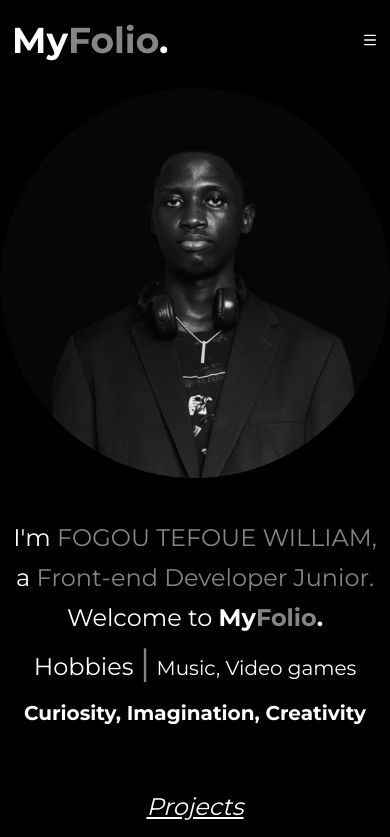
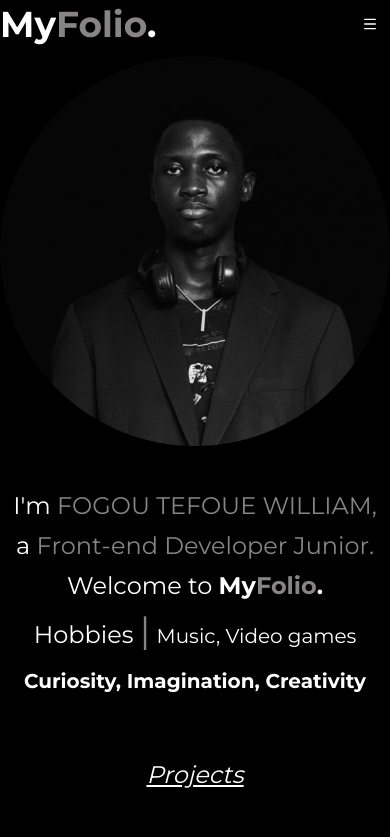
Before and after one commit to WillR3n/Willfolio, a React (Vite) app: page / in a window 390 px wide. Shown: the top 837 px of the page. Built offline with nearby package versions, Linux system fonts and the light colour scheme.

Commit message:
Fix: modif path image

```diff
--- a/src/components/ui/Header.tsx
+++ b/src/components/ui/Header.tsx
@@ -13,14 +13,14 @@ export default function Header() {
   }, []);
 
   return (
-    <header className="fixed top-0 left-0 flex w-full h-auto items-center relative justify-between lg:my-5 py-5 w-full h-auto text-white z-50">
+    <header className="fixed top-0 left-0 flex w-full h-auto items-center relative justify-between lg:my-5 py-1 w-full h-auto text-white z-50">
       {/*Logo*/}
       {isDesktop ? (
         <h1 className="font-bold text-xl sm:text-4xl md:text-5xl lg:text-4xl 2xl:text-5xl">
           My<span className="text-[#868484]">Folio</span>.
         </h1>
       ) : (
-        <h1 className=" font-bold  text-4xl px-3">
+        <h1 className=" font-bold  text-4xl">
           My<span className="text-[#868484]">Folio</span>.
         </h1>
       )}
--- a/src/pages/About.tsx
+++ b/src/pages/About.tsx
@@ -15,7 +15,7 @@ export default function About() {
   return (
     <main>
       {isDesktop ? (
-        <section className="flex flex-col bg-black text-white min-h-screen md:flex-row md:justify-between md:items-center px-6 md:px-20">
+        <section className="flex flex-col bg-black text-white min-h-screen md:flex-row md:justify-between md:items-center px-1 md:px-20">
           {/* Partie gauche (texte) */}
           <div className="py-8 md:py-0 md:w-1/2">
             <Header />
--- a/src/pages/Projects.tsx
+++ b/src/pages/Projects.tsx
@@ -12,7 +12,7 @@ const logos = [
 
 export default function Projects() {
   return (
-    <section className="bg-black text-white py-5 px-4 md:px-10">
+    <section className="bg-black text-white py-5 px-1 md:px-10">
       <h2 className="text-center text-2xl md:text-4xl italic underline mb-12">
         Projects
       </h2>
```
